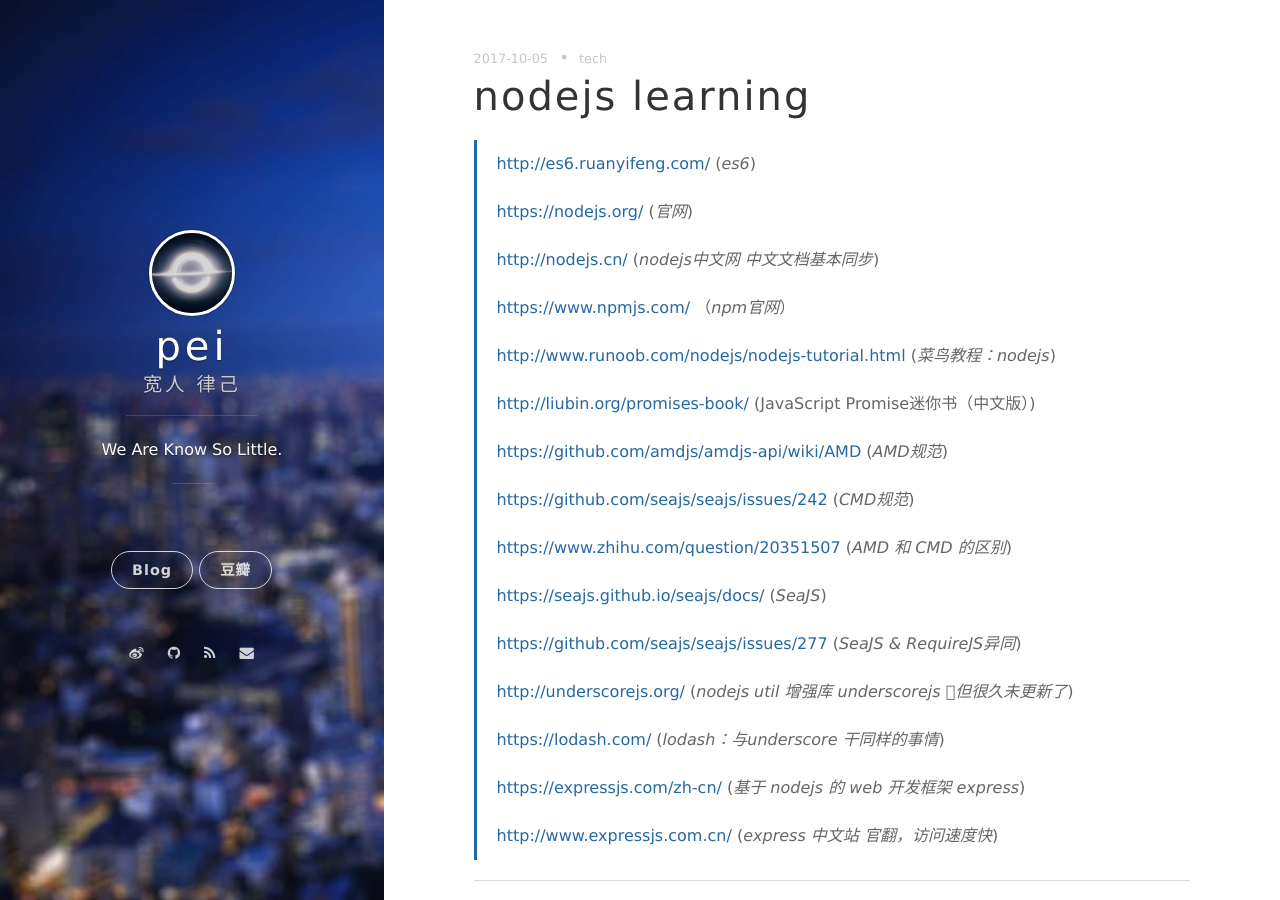
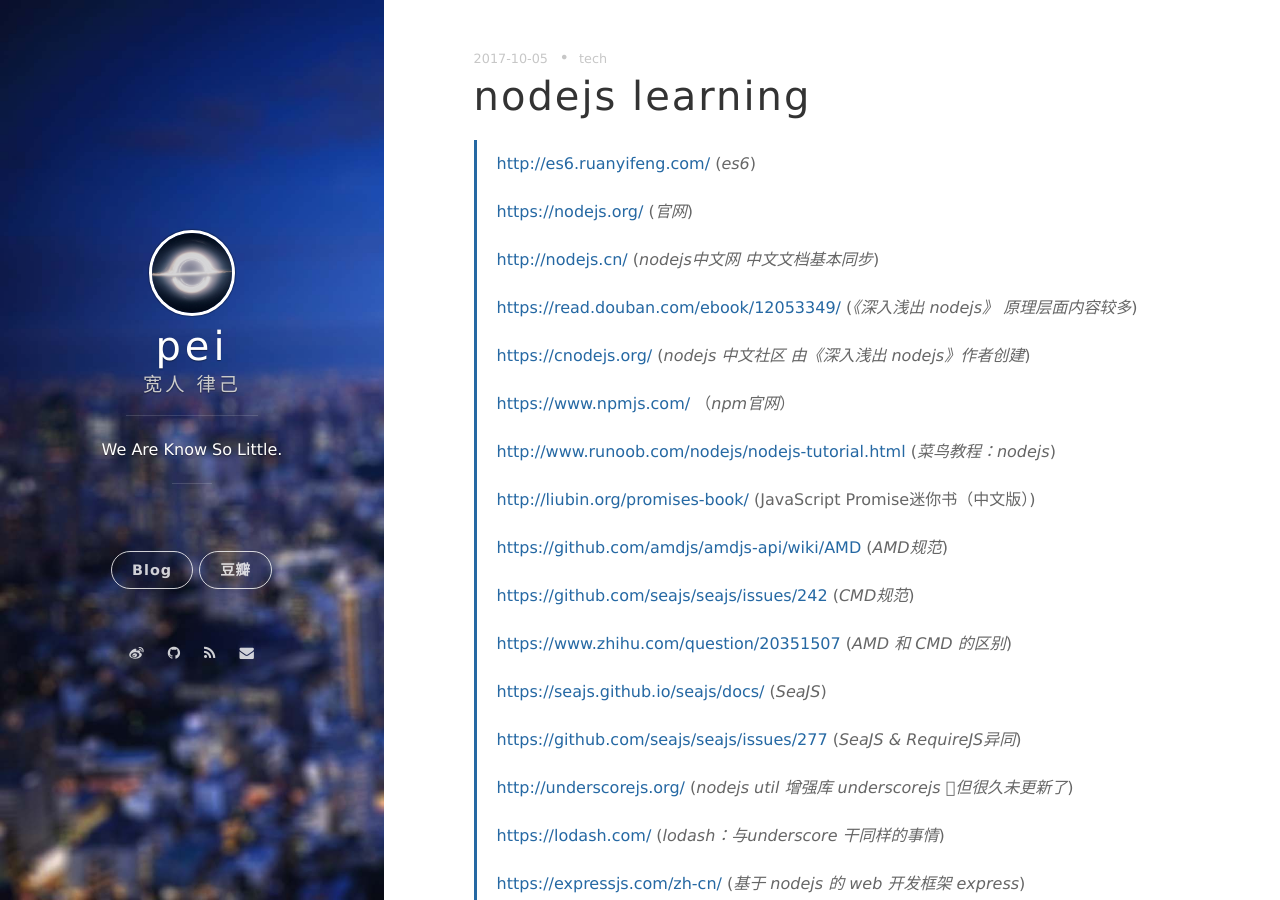
Before and after one commit to peiyucn/peiyucn.github.io, a Jekyll site: the page built from _posts/2017-10-05-nodejs-learning.md, in a window 1280 px wide and 900 px high. Built offline with Jekyll 4.4.1, drawn with Linux system fonts in a browser that asks for light colours; nearby versions of some CDN libraries; comment, search, counter and statistics services are not loaded.

Commit message:
add content

```diff
--- a/_posts/2017-10-05-nodejs-learning.md
+++ b/_posts/2017-10-05-nodejs-learning.md
@@ -11,6 +11,10 @@
 > [https://nodejs.org/](https://nodejs.org/) (*官网*)
 >
 > [http://nodejs.cn/](http://nodejs.cn/) (*nodejs中文网 中文文档基本同步*)
+>
+>[https://read.douban.com/ebook/12053349/](https://read.douban.com/ebook/12053349/) (*《深入浅出 nodejs》 原理层面内容较多*)
+>
+>[https://cnodejs.org/](https://cnodejs.org/) (*nodejs 中文社区 由《深入浅出 nodejs》作者创建*)
 >
 > [https://www.npmjs.com/](https://www.npmjs.com/) （*npm官网*）
 >
```
